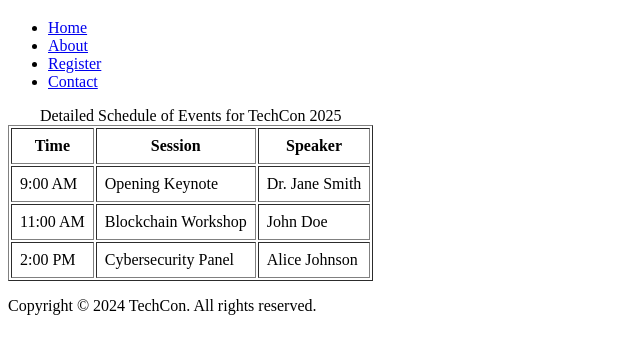
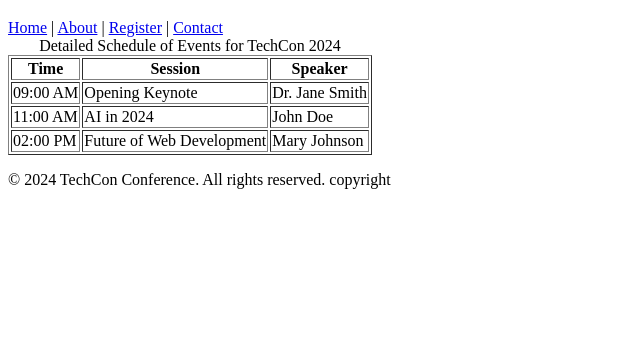
Before and after one commit to fLowGuy45/TechCon_HTML, a plain HTML site: page techcon_website/schedule.html in a window 1280 px wide. Shown: the part 61-414 px from the top of the page, without its empty margins (0-640 px from the left). Drawn offline with Linux system fonts and the light colour scheme.

Commit message:
Fix schedule.html with table, caption, and footer copyright

```diff
--- a/techcon_website/schedule.html
+++ b/techcon_website/schedule.html
@@ -6,21 +6,21 @@
   <title>Schedule for TechCon 2024</title>
 </head>
 <body>
+  <!-- Header -->
   <header>
     <h1>Schedule for TechCon 2024</h1>
     <nav>
-      <ul>
-        <li><a href="index.html">Home</a></li>
-        <li><a href="about.html">About</a></li>
-        <li><a href="register.html">Register</a></li>
-        <li><a href="contact.html">Contact</a></li>
-      </ul>
+      <a href="index.html">Home</a> |
+      <a href="about.html">About</a> |
+      <a href="register.html">Register</a> |
+      <a href="contact.html">Contact</a>
     </nav>
   </header>
 
+  <!-- Main Content -->
   <main>
-    <table border="1" cellpadding="8">
-      <caption>Detailed Schedule of Events for TechCon 2025</caption>
+    <table border="1">
+      <caption>Detailed Schedule of Events for TechCon 2024</caption>
       <thead>
         <tr>
           <th scope="col">Time</th>
@@ -30,26 +30,27 @@
       </thead>
       <tbody>
         <tr>
-          <td>9:00 AM</td>
+          <td>09:00 AM</td>
           <td>Opening Keynote</td>
           <td>Dr. Jane Smith</td>
         </tr>
         <tr>
           <td>11:00 AM</td>
-          <td>Blockchain Workshop</td>
+          <td>AI in 2024</td>
           <td>John Doe</td>
         </tr>
         <tr>
-          <td>2:00 PM</td>
-          <td>Cybersecurity Panel</td>
-          <td>Alice Johnson</td>
+          <td>02:00 PM</td>
+          <td>Future of Web Development</td>
+          <td>Mary Johnson</td>
         </tr>
       </tbody>
     </table>
   </main>
 
+  <!-- Footer -->
   <footer>
-    <p>Copyright &copy; 2024 TechCon. All rights reserved.</p>
+    <p>&copy; 2024 TechCon Conference. All rights reserved. copyright</p>
   </footer>
 </body>
 </html>
```
